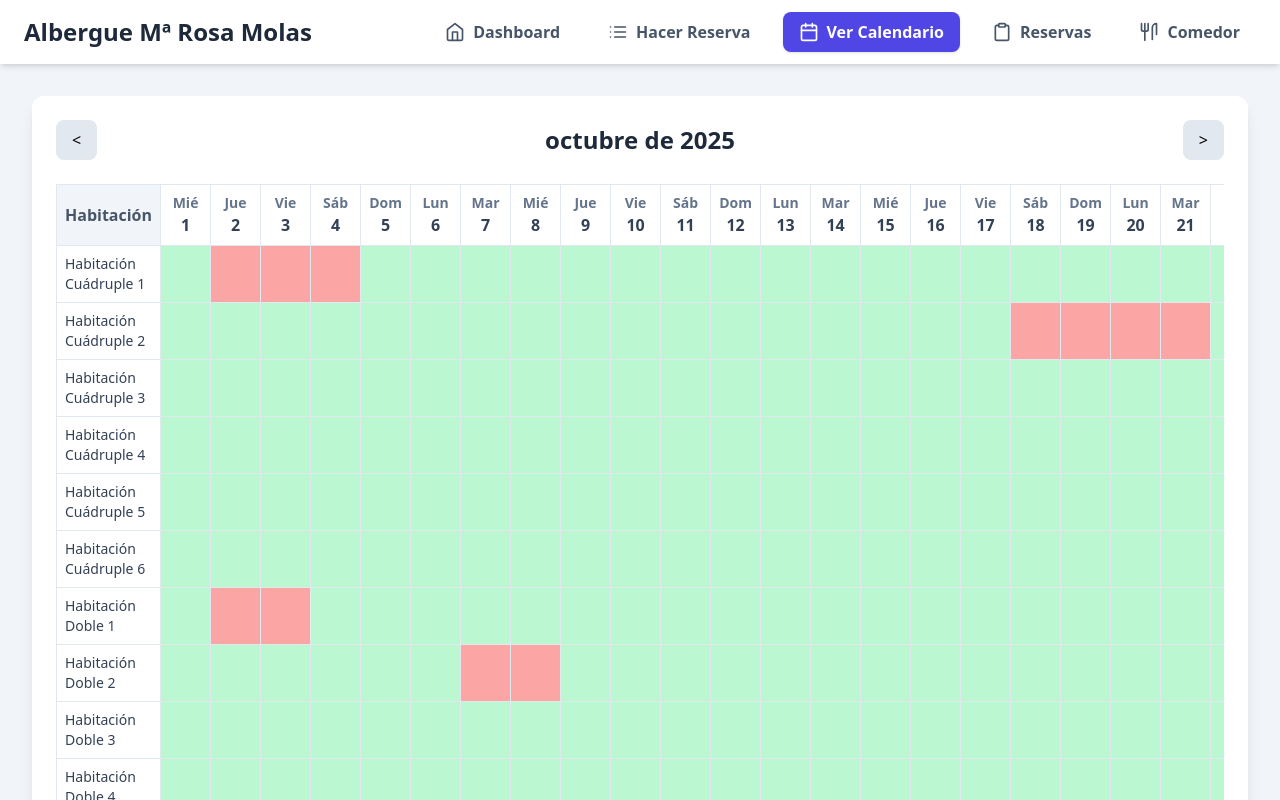
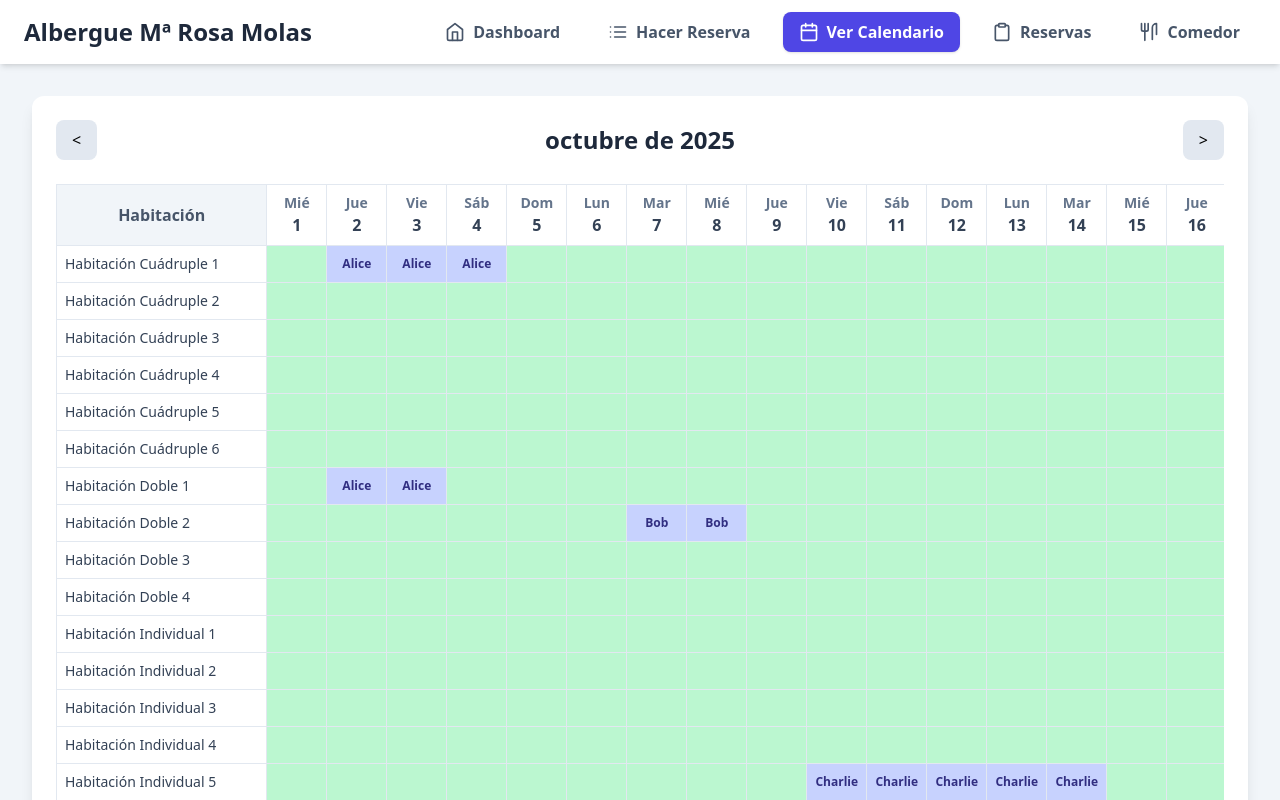
Before and after one commit to majocon-bot/https-github.com-majocon-bot-alberguemrosamolas, a React (Vite) app: page / in a window 1280 px wide. Both pictures are taken after a click on the button "Ver Calendario". Shown: the top 800 px of the page. Built offline with nearby package versions, Linux system fonts and the light colour scheme.

Commit message:
refactor(OccupancyCalendar): Improve date calculation and booking lookup
Removed `firstDayOfMonth` calculation as it was unused.
Changed `isRoomBooked` to `getBookingForRoomAndDay` to return the actual reservation object, enabling more granular display of booking information.

```diff
--- a/components/OccupancyCalendar.tsx
+++ b/components/OccupancyCalendar.tsx
@@ -9,12 +9,11 @@ interface OccupancyCalendarProps {
 const OccupancyCalendar: React.FC<OccupancyCalendarProps> = ({ rooms, reservations }) => {
   const [currentDate, setCurrentDate] = useState(new Date());
 
-  const { year, month, daysInMonth, firstDayOfMonth } = useMemo(() => {
+  const { year, month, daysInMonth } = useMemo(() => {
     const year = currentDate.getFullYear();
     const month = currentDate.getMonth();
     const daysInMonth = new Date(year, month + 1, 0).getDate();
-    const firstDayOfMonth = new Date(year, month, 1).getDay(); // 0=Sunday, 1=Monday...
-    return { year, month, daysInMonth, firstDayOfMonth };
+    return { year, month, daysInMonth };
   }, [currentDate]);
 
   const goToPreviousMonth = () => {
@@ -25,9 +24,9 @@ const OccupancyCalendar: React.FC<OccupancyCalendarProps> = ({ rooms, reservatio
     setCurrentDate(new Date(year, month + 1, 1));
   };
 
-  const isRoomBooked = (roomId: string, day: number) => {
+  const getBookingForRoomAndDay = (roomId: string, day: number): Reservation | undefined => {
     const dateStr = `${year}-${String(month + 1).padStart(2, '0')}-${String(day).padStart(2, '0')}`;
-    return reservations.some(res =>
+    return reservations.find(res =>
       res.roomId === roomId &&
       dateStr >= res.checkIn &&
       dateStr < res.checkOut
@@ -49,12 +48,12 @@ const OccupancyCalendar: React.FC<OccupancyCalendarProps> = ({ rooms, reservatio
         <table className="w-full border-collapse text-center">
           <thead>
             <tr>
-              <th className="sticky left-0 bg-slate-100 p-2 border border-slate-200 z-10 font-semibold text-slate-600">Habitación</th>
+              <th className="sticky left-0 bg-slate-100 p-2 border border-slate-200 z-10 font-semibold text-slate-600 min-w-[150px]">Habitación</th>
               {Array.from({ length: daysInMonth }, (_, i) => {
                 const day = i + 1;
                 const date = new Date(year, month, day);
                 const dayOfWeek = date.getDay();
-                return <th key={i} className="p-2 border border-slate-200 min-w-[50px]">
+                return <th key={i} className="p-2 border border-slate-200 min-w-[60px]">
                   <div className="text-sm text-slate-500">{weekDays[dayOfWeek]}</div>
                   <div className="font-semibold text-slate-700">{day}</div>
                 </th>
@@ -64,13 +63,18 @@ const OccupancyCalendar: React.FC<OccupancyCalendarProps> = ({ rooms, reservatio
           <tbody>
             {rooms.map(room => (
               <tr key={room.id}>
-                <td className="sticky left-0 bg-white p-2 border border-slate-200 z-10 text-sm text-left text-slate-700 font-medium">{room.name}</td>
+                <td className="sticky left-0 bg-white p-2 border border-slate-200 z-10 text-sm text-left text-slate-700 font-medium whitespace-nowrap">{room.name}</td>
                 {Array.from({ length: daysInMonth }, (_, i) => {
                   const day = i + 1;
-                  const isBooked = isRoomBooked(room.id, day);
+                  const booking = getBookingForRoomAndDay(room.id, day);
+                  const isBooked = !!booking;
                   return (
-                    <td key={i} className={`p-2 border border-slate-200 ${isBooked ? 'bg-red-300' : 'bg-green-200'}`} title={isBooked ? 'Ocupado' : 'Disponible'}>
-                        &nbsp;
+                    <td
+                        key={i}
+                        className={`p-1 border border-slate-200 text-xs text-center align-middle whitespace-nowrap overflow-hidden text-ellipsis ${isBooked ? 'bg-indigo-200 text-indigo-900 font-semibold' : 'bg-green-200'}`}
+                        title={isBooked ? `Ocupado por ${booking.guestName}` : 'Disponible'}
+                    >
+                        {booking?.guestName}
                     </td>
                   );
                 })}
```
